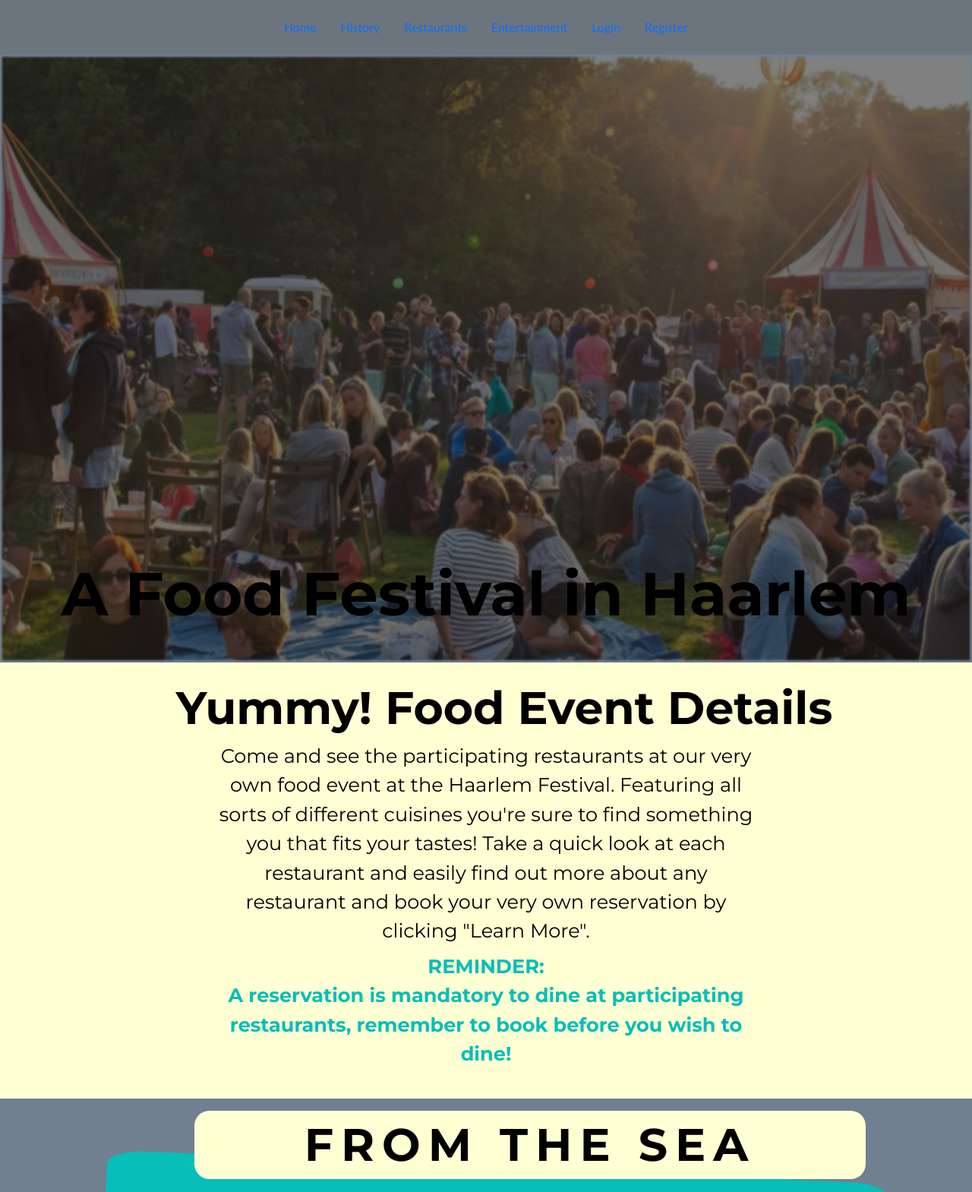
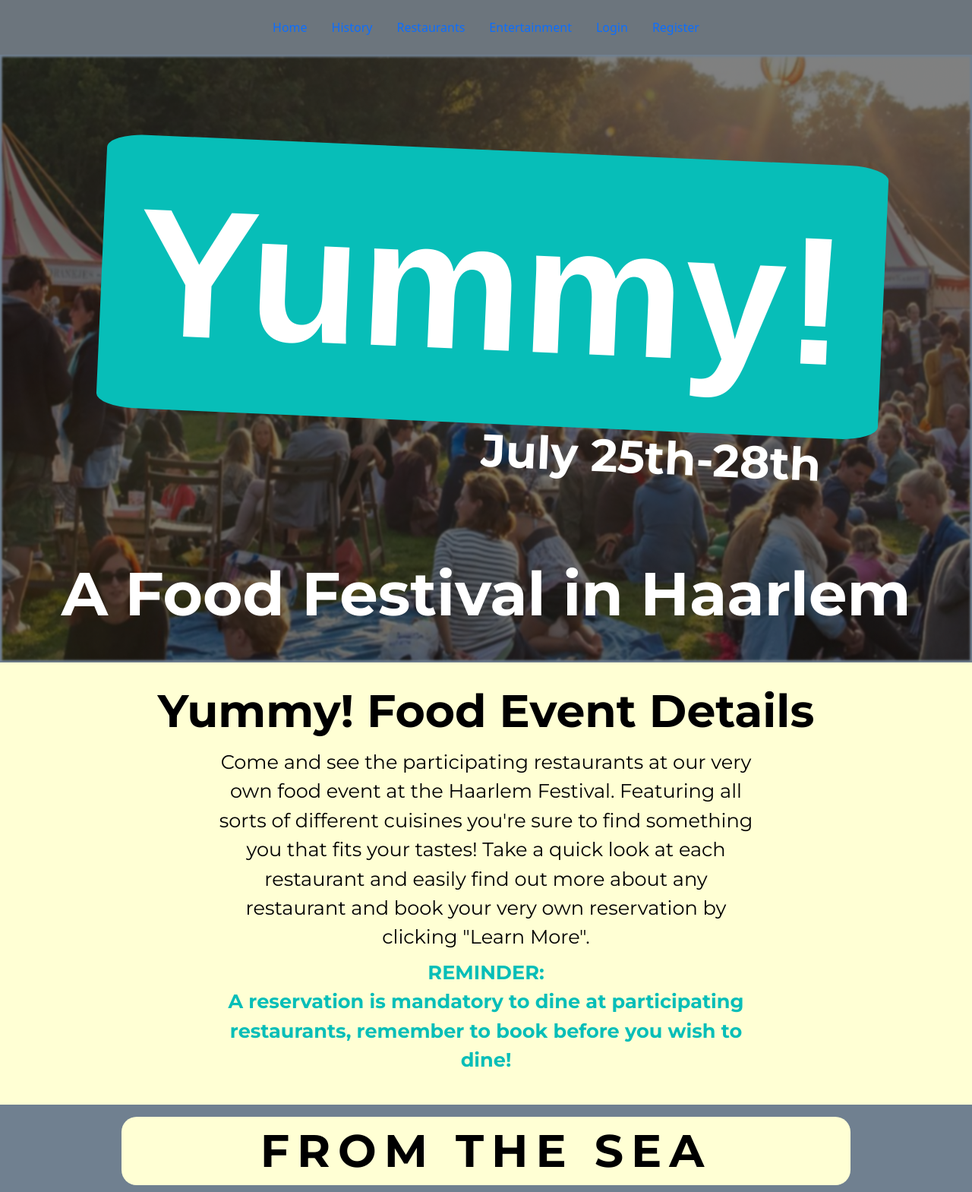
Before and after one commit to CodrinCalin/HaarlemFestival, a PHP site: page /restaurant in a window 1280 px wide. Shown: the top 1569 px of the page at 76% size. Run offline with PHP 8.4, Linux system fonts and the light colour scheme; data comes from the database, SQL or seed files in the repository; some web fonts are replaced.

Commit message:
css fixes

```diff
--- a/app/public/css/restaurantstyle.css
+++ b/app/public/css/restaurantstyle.css
@@ -1,8 +1,11 @@
 @import url('https://fonts.googleapis.com/css2?family=Montserrat:ital,wght@0,100..900;1,100..900&family=Sansita:ital,wght@0,400;0,700;0,800;0,900;1,400;1,700;1,800;1,900&display=swap');
 
-body {
+* {
+    overflow-x: hidden;
     max-width: 100%;
-    overflow-x: hidden;
+}
+.yummy {
+    /*max-width: 100%;*/
     color: white;
     background-color: slategray;
 }
@@ -23,6 +26,7 @@ body {
 
 .text-blue {
     color: #07BEB8;
+    font-family: "Montserrat", sans-serif;
 }
 
 .yummy-text {
@@ -37,7 +41,7 @@ body {
 .date-text {
     font-family: "Montserrat", sans-serif;
     font-size: 3.75rem;
-    transform: rotate(2.5deg) translate(0%, 170%);
+    transform: rotate(2.5deg) translate(0%, 175%);
 }
 
 .caption-text {
@@ -69,8 +73,9 @@ body {
     font-size: 3.75rem;
     background-color: #FFFFD4;
     border-radius: 20px;
-    margin-left: 20dvw;
-    min-width: 60vw;
+    /*min-width: 60vw;*/
+    margin: auto;
+    width: 75%;
 }
 
 .card, .card-img-overlay, .card-img {
@@ -89,3 +94,7 @@ body {
     max-width: 180px !important;
     max-height: 30px !important;
 }
+
+.footer {
+    position: relative !important;
+}
--- a/app/public/css/style.css
+++ b/app/public/css/style.css
@@ -2,15 +2,16 @@
 * {
     margin: 0;
     padding: 0;
-    font-family: Calibri;
-    color: black;
 }
 html {
-    position: relative;
-    min-height: 100%;
+    /*position: relative;*/
+    /*min-height: 100%;*/
 }
 body {
-    margin-bottom: 60px;
+    /*margin-bottom: 60px;*/
+    min-height: 100%;
+    display: flex;
+    flex-direction: column;
 }
 
 /* Forms */
--- a/app/views/header.php
+++ b/app/views/header.php
@@ -33,4 +33,3 @@
                 </ul>
             </header>
         </div>
-        <div class="container">
--- a/app/views/restaurant/index.php
+++ b/app/views/restaurant/index.php
@@ -4,7 +4,7 @@ include __DIR__ . "/../header.php";
 
 <link href="/css/restaurantstyle.css" rel="stylesheet">
 
-    <div class="container-fluid p-0 m-0">
+    <div class="container-fluid p-0 m-0 yummy">
     <?php
     if($yummyDetails) { ?>
             <img class="darken img-scale" src="/img/png/food-bg.png" alt="People at a festival">
@@ -13,7 +13,7 @@ include __DIR__ . "/../header.php";
             <div class="caption-text position-absolute fw-bold text-center vw-100 z-1">A Food Festival in Haarlem</div>
 
             <div class="details-bg p-4 vw-100 position-relative text-center">
-                <h1 class="yummy-details text-black fw-bold vw-100">Yummy! Food Event Details</h1>
+                <h1 class="yummy-details text-black fw-bold vw-100 p-1">Yummy! Food Event Details</h1>
                 <p class="yummy-details-text text-black vw-50 mt-2 mb-2"><?php echo $yummyDetails->description ?></p>
                 <p class="yummy-details-text text-blue fw-bold vw-50">REMINDER:<br><?php echo $yummyDetails->reminder ?></p>
             </div>
@@ -26,8 +26,8 @@ include __DIR__ . "/../header.php";
     if($categoryModel){
 
         foreach($categoryModel as $category) { ?>
-            <div class='category text-black fw-bold position-relative text-center mt-3'><?php echo $category->category ?></div>
-            <div class="row mt-3 px-2 row-cols-3 vw-100 justify-content-center">
+            <div class='category text-black fw-bold position-relative text-center mt-3 justify-items-center'><?php echo $category->category ?></div>
+            <div class="row mt-3 row-cols-3 w-100 justify-content-center mb-5">
                 <?php foreach($restaurantModel as $restaurant) {
                     if($restaurant->restaurantCategory == $category->category) { ?>
                         <div class="card mx-5 mt-3 p-0 col-4 text-bg-dark">
```
